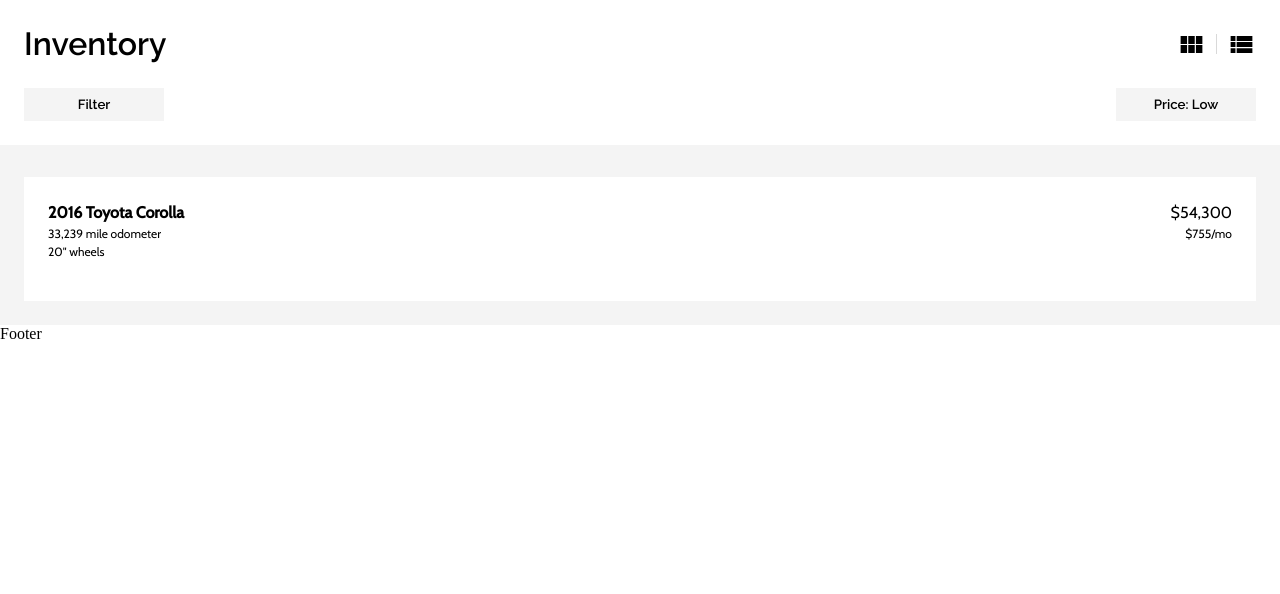
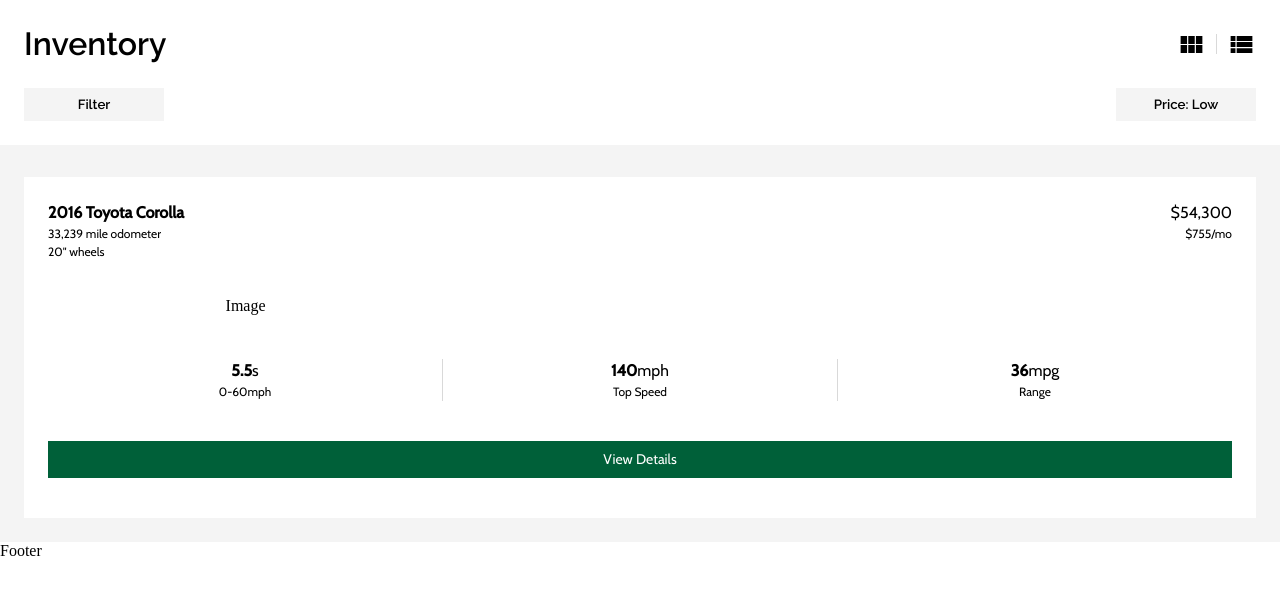
Before and after one commit to kevincastrochavez/carstro, a React (Create React App) app: page /inventory in a window 1280 px wide. Shown: the top 594 px of the page. Built offline with nearby package versions, Linux system fonts and the light colour scheme.

Commit message:
added styles for the image, features and section parts for the carinventory component, along with some hardcoded scss and a dynamic classname to the button component

```diff
--- a/src/components/Button.js
+++ b/src/components/Button.js
@@ -2,8 +2,8 @@
 
 import React from 'react';
 
-function Button({ text, bgColor }) {
-  return <button className={`btn btn__${bgColor}`}>{text}</button>;
+function Button({ text, bgColor, className }) {
+  return <button className={`btn btn__${bgColor} ${className}`}>{text}</button>;
 }
 
 export default Button;
--- a/src/components/CarInventory.js
+++ b/src/components/CarInventory.js
@@ -1,4 +1,6 @@
 import React from 'react';
+
+import Button from './Button';
 
 function CarInventory() {
   return (
@@ -10,6 +12,37 @@ function CarInventory() {
         <p className='carInventory_top-right'>$755/mo</p>
         <p>20" wheels</p>
       </section>
+
+      <div className='carInventory_img'>Image</div>
+
+      <div className='carInventory_features'>
+        <div className='carInventory_features-feature'>
+          <p>
+            <b>5.5</b>s
+          </p>
+          <span>0-60mph</span>
+        </div>
+        <div className='carInventory_features-divider'></div>
+        <div className='carInventory_features-feature'>
+          <p>
+            <b>140</b>mph
+          </p>
+          <span>Top Speed</span>
+        </div>
+        <div className='carInventory_features-divider'></div>
+        <div className='carInventory_features-feature'>
+          <p>
+            <b>36</b>mpg
+          </p>
+          <span>Range</span>
+        </div>
+      </div>
+
+      <Button
+        className='carInventory_button'
+        text='View Details'
+        bgColor='green'
+      />
     </div>
   );
 }
--- a/src/styles/carInventory.scss
+++ b/src/styles/carInventory.scss
@@ -1,6 +1,8 @@
 .carInventory {
   padding: 24px 24px 40px;
   background-color: $bgnd-white;
+  display: grid;
+  grid-template-rows: auto 36px auto 44px auto 40px auto;
 
   &_top {
     display: grid;
@@ -19,4 +21,48 @@
       text-align: right;
     }
   }
+
+  &_img {
+    grid-row: 3/4;
+
+    width: 70%;
+    justify-self: center;
+  }
+
+  &_features {
+    grid-row: 5/6;
+
+    display: grid;
+    grid-template-columns: 1fr auto 1fr auto 1fr;
+    justify-items: center;
+
+    &-feature {
+      width: 100%;
+    }
+
+    &-divider {
+      width: 1px;
+      background-color: $lightIcon;
+    }
+
+    & p,
+    span {
+      text-align: center;
+    }
+
+    & span {
+      display: block;
+      font-size: $px-12;
+    }
+  }
+
+  &_button {
+    padding: $px-8 0;
+    font-family: $body-font;
+    font-weight: 400;
+    font-size: 14px;
+    line-height: 1.5;
+
+    grid-row: 7/8;
+  }
 }
```
